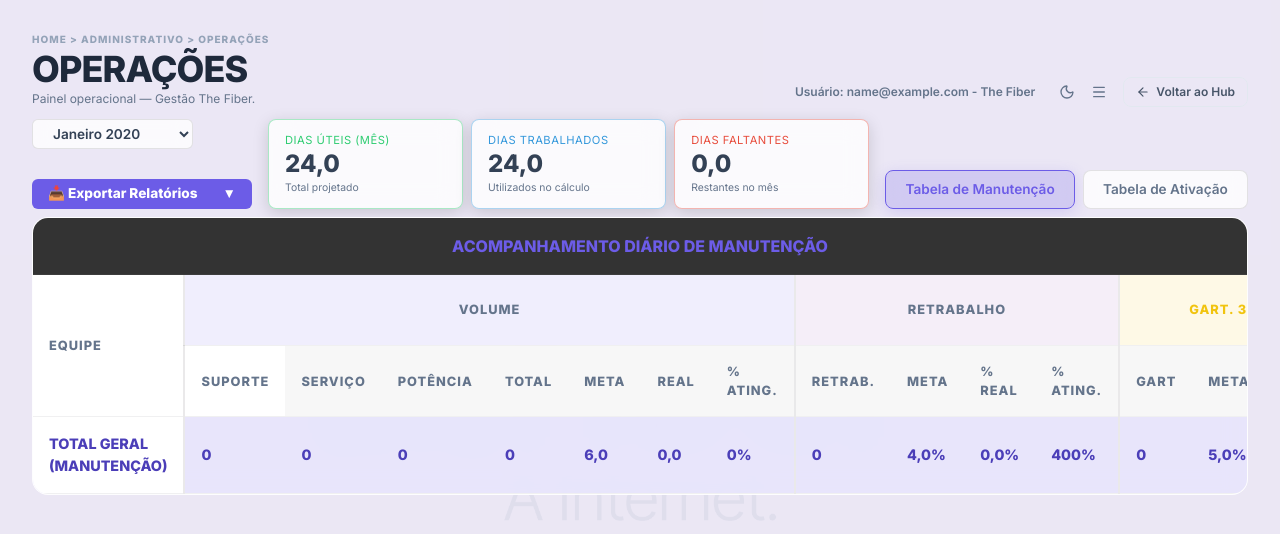
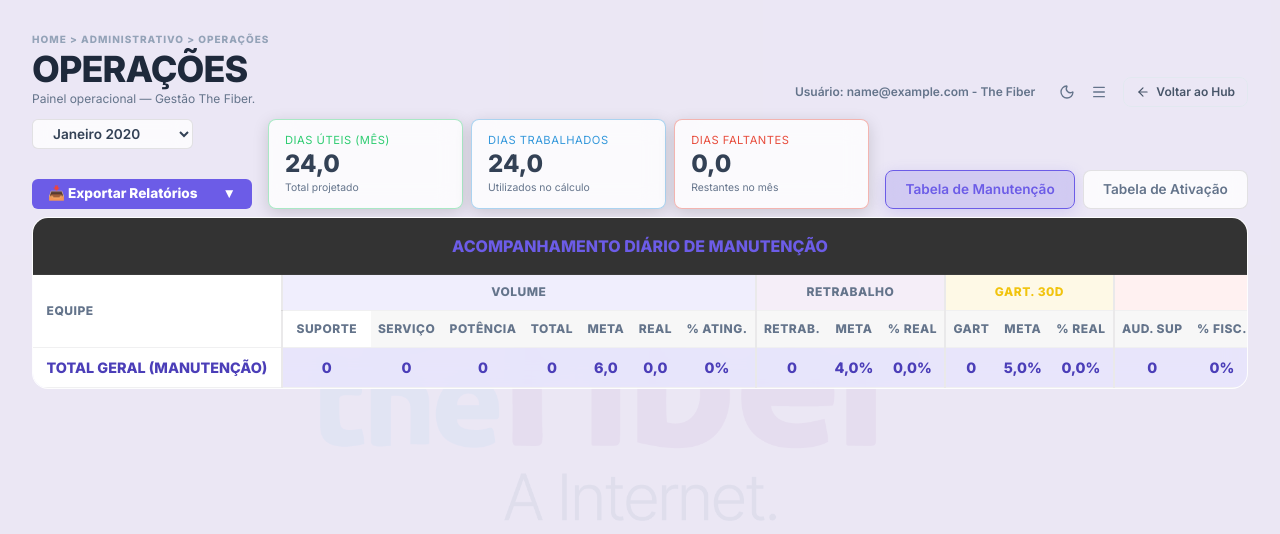
Before and after one commit to devthefiber/operacoes-telecom, a Django app: page / in a window 1280 px wide. Shown: the top 534 px of the page. Run offline with Django 5.2, Linux system fonts and the light colour scheme; a user stored in the database is signed in; tables that the repository leaves empty hold one stand-in row (values such as "Sample post"); parts of the project's set-up code (start-up, migrations or seed data) failed here and were passed over; some libraries are stand-ins or nearby versions.

Commit message:
Oculta colunas % Ating de retrabalho e resultado tecnico; ajusta layout e fonte da tabela

```diff
--- a/operacoes/templates/operacoes/dashboard.html
+++ b/operacoes/templates/operacoes/dashboard.html
@@ -294,19 +294,26 @@
         }
 
         th, td {
-            padding: 1rem;
-            text-align: left;
+            padding: 0.55rem 0.45rem;
+            text-align: center;
             border-bottom: 1px solid rgba(0, 0, 0, 0.05);
             position: relative;
+            white-space: nowrap;
         }
         body.dark-mode th, body.dark-mode td { border-bottom: 1px solid rgba(255, 255, 255, 0.05); }
 
+        th:first-child, td:first-child {
+            text-align: left;
+            padding-left: 0.85rem;
+            padding-right: 0.85rem;
+        }
+
         th {
             background: rgba(0,0,0,0.03);
-            font-size: 0.8rem;
+            font-size: 0.75rem;
             text-transform: uppercase;
             color: var(--text-muted);
-            letter-spacing: 1px;
+            letter-spacing: 0.5px;
         }
         body.dark-mode th { background: rgba(0,0,0,0.3); }
 
@@ -545,14 +552,14 @@
         <div style="padding: 1rem; background: rgba(0,0,0,0.8); border-bottom: 1px solid rgba(255,255,255,0.05); font-weight: 800; text-align: center; color: var(--accent);">
             ACOMPANHAMENTO DIÁRIO DE ATIVAÇÕES
         </div>
-        <table style="min-width: 1200px; font-size: 0.8rem;">
+        <table style="width: 100%; min-width: 1000px; font-size: 0.875rem;">
             <thead>
                 <!-- Linha 1 de Cabeçalhos (Agrupamentos) -->
                 <tr>
                     <th rowspan="2" class="col-divider" style="background: rgba(108, 92, 231, 0.3);">EQUIPE DE ATIVAÇÕES</th>
                     <th colspan="4" class="col-divider" style="background: rgba(108, 92, 231, 0.1); text-align: center;">SERVIÇO</th>
-                    <th colspan="4" class="col-divider" style="background: rgba(0, 206, 201, 0.1); text-align: center;">SUPORTE (Reincidência)</th>
-                    <th colspan="8" class="col-divider" style="background: rgba(255, 118, 117, 0.1); text-align: center;">AUDITORIA</th>
+                    <th colspan="3" class="col-divider" style="background: rgba(0, 206, 201, 0.1); text-align: center;">SUPORTE (Reincidência)</th>
+                    <th colspan="6" class="col-divider" style="background: rgba(255, 118, 117, 0.1); text-align: center;">AUDITORIA</th>
                     <th colspan="2" class="col-divider" style="background: rgba(230, 126, 34, 0.2); text-align: center;">FISC. AUD</th>
                 </tr>
                 <!-- Linha 2 de Cabeçalhos (Métricas) -->
@@ -566,8 +573,7 @@
                     <!-- SUPORTE -->
                     <th>SUP.</th>
                     <th>META</th>
-                    <th>% <=30D</th>
-                    <th class="col-divider">% ATING.</th>
+                    <th class="col-divider">% <=30D</th>
 
                     <!-- AUDITORIA -->
                     <th>AUD. SUP</th>
@@ -575,9 +581,7 @@
                     <th>APROV.</th>
                     <th>REP.</th>
                     <th>META</th>
-                    <th>REAL</th>
-                    <th>REAL EQU.</th>
-                    <th class="col-divider">% ATING.</th>
+                    <th class="col-divider">REAL</th>
 
                     <!-- FISC. AUD -->
                     <th>APROV.</th>
@@ -596,16 +600,13 @@
 
                     <td>{{ equipe.total_reinc }}</td>
                     <td>{{ meta.ativacao_meta_reincidencia|floatformat:1 }}%</td>
-                    <td>{{ equipe.pct_reinc|floatformat:1 }}%</td>
-                    <td class="col-divider">{{ equipe.pct_ating_reinc|floatformat:0 }}%</td>
+                    <td class="col-divider">{{ equipe.pct_reinc|floatformat:1 }}%</td>
                     <td>{{ equipe.total_auditorias }}</td>
                     <td>{{ equipe.pct_fisc|floatformat:0 }}%</td>
                     <td>{{ equipe.total_aprov|default:0 }}</td>
                     <td>{{ equipe.total_reprov }}</td>
                     <td>{{ meta.ativacao_meta_auditoria|floatformat:1 }}</td>
-                    <td>{{ equipe.real_aud|floatformat:1 }}</td>
-                    <td>{{ equipe.real_aud|floatformat:1 }}</td>
-                    <td class="col-divider">{{ equipe.pct_ating_aud|floatformat:0 }}%</td>
+                    <td class="col-divider">{{ equipe.real_aud|floatformat:1 }}</td>
 
                     <td style="color: #e67e22; font-weight: bold;">{{ equipe.total_fisc_aprov|default:0 }}</td>
                     <td class="col-divider" style="color: #e67e22; font-weight: bold;">{{ equipe.total_fisc_reprov|default:0 }}</td>
@@ -626,9 +627,8 @@
 
                     <td>{{ tecnico.reincidencias }}</td>
                     <td>{{ meta.ativacao_meta_reincidencia|floatformat:1 }}%</td>
-                    <td>{{ tecnico.pct_reinc|floatformat:1 }}%</td>
                     <td class="col-divider">
-                        {{ tecnico.pct_ating_reinc|floatformat:0 }}%
+                        {{ tecnico.pct_reinc|floatformat:1 }}%
                         {% if tecnico.pct_reinc <= meta.ativacao_meta_reincidencia %}
                             <span class="status-badge status-good">OK</span>
                         {% else %}
@@ -640,18 +640,16 @@
                     <td>{{ tecnico.aprovadas }}</td>
                     <td>{{ tecnico.reprovadas }}</td>
                     <td style="color: rgba(255,255,255,0.2);">-</td>
-                    <td>{{ tecnico.real_aud|floatformat:1 }}</td>
-                    <td style="color: rgba(255,255,255,0.2);">-</td>
-                    <td class="col-divider" style="color: rgba(255,255,255,0.2);">-</td>
+                    <td class="col-divider">{{ tecnico.real_aud|floatformat:1 }}</td>
 
                     <td style="color: #e67e22;">{{ tecnico.fisc_aud_aprov|default:0 }}</td>
                     <td class="col-divider" style="color: #e67e22;">{{ tecnico.fisc_aud_reprov|default:0 }}</td>
                 </tr>
                 {% endfor %}
-                <tr class="spacer-row"><td colspan="20" style="background: transparent !important; border: none !important; height: 15px;"></td></tr>
+                <tr class="spacer-row"><td colspan="16" style="background: transparent !important; border: none !important; height: 15px;"></td></tr>
                 {% empty %}
                 <tr>
-                    <td colspan="19" style="text-align: center; padding: 2rem;">Nenhuma equipe cadastrada com serviço neste mês.</td>
+                    <td colspan="16" style="text-align: center; padding: 2rem;">Nenhuma equipe cadastrada com serviço neste mês.</td>
                 </tr>
                 {% endfor %}
             </tbody>
@@ -665,16 +663,13 @@
 
                     <td>{{ total_ativacao.reinc }}</td>
                     <td>{{ meta.ativacao_meta_reincidencia|floatformat:1 }}%</td>
-                    <td>{{ total_ativacao.pct_reinc|floatformat:1 }}%</td>
-                    <td class="col-divider">{{ total_ativacao.pct_ating_reinc|floatformat:0 }}%</td>
+                    <td class="col-divider">{{ total_ativacao.pct_reinc|floatformat:1 }}%</td>
                     <td>{{ total_ativacao.auditorias }}</td>
                     <td>{{ total_ativacao.pct_fisc|floatformat:0 }}%</td>
                     <td>{{ total_ativacao.aprov }}</td>
                     <td>{{ total_ativacao.reprov }}</td>
                     <td>{{ meta.ativacao_meta_auditoria|floatformat:1 }}</td>
-                    <td>{{ total_ativacao.real_aud|floatformat:1 }}</td>
-                    <td>{{ total_ativacao.real_aud|floatformat:1 }}</td>
-                    <td class="col-divider">{{ total_ativacao.pct_ating_aud|floatformat:0 }}%</td>
+                    <td class="col-divider">{{ total_ativacao.real_aud|floatformat:1 }}</td>
 
                     <td style="color: #e67e22; font-weight: bold;">{{ total_ativacao.fisc_aud_aprov|default:0 }}</td>
                     <td class="col-divider" style="color: #e67e22; font-weight: bold;">{{ total_ativacao.fisc_aud_reprov|default:0 }}</td>
@@ -688,25 +683,23 @@
         <div style="padding: 1rem; background: rgba(0,0,0,0.8); border-bottom: 1px solid rgba(255,255,255,0.05); font-weight: 800; text-align: center; color: var(--primary);">
             ACOMPANHAMENTO DIÁRIO DE MANUTENÇÃO
         </div>
-        <table style="min-width: 1200px; font-size: 0.8rem;">
+        <table style="width: 100%; min-width: 1100px; font-size: 0.875rem;">
             <thead>
                 <tr>
                     <th rowspan="2" class="col-divider" style="background: rgba(108, 92, 231, 0.3);">EQUIPE</th>
                     <th colspan="7" class="col-divider" style="background: rgba(108, 92, 231, 0.1); text-align: center;">VOLUME</th>
-                    <th colspan="4" class="col-divider" style="background: rgba(155, 89, 182, 0.1); text-align: center;">RETRABALHO</th>
+                    <th colspan="3" class="col-divider" style="background: rgba(155, 89, 182, 0.1); text-align: center;">RETRABALHO</th>
                     <th colspan="3" class="col-divider" style="background: rgba(241, 196, 15, 0.1); text-align: center; color: #f1c40f;">GART. 30D</th>
                     <th colspan="8" class="col-divider" style="background: rgba(255, 118, 117, 0.1); text-align: center;">AUDITORIA</th>
                     <th colspan="2" class="col-divider" style="background: rgba(230, 126, 34, 0.2); text-align: center;">FISC. AUD</th>
-                    <th colspan="2" class="col-divider" style="background: rgba(52, 152, 219, 0.2); text-align: center;">RESULTADO TÉCNICO</th>
                     <th rowspan="2" style="background: rgba(52, 152, 219, 0.4); text-align: center;">NOTA FINAL</th>
                 </tr>
                 <tr>
                     <th>SUPORTE</th><th>SERVIÇO</th><th>POTÊNCIA</th><th>TOTAL</th><th>META</th><th>REAL</th><th class="col-divider">% ATING.</th>
-                    <th>RETRAB.</th><th>META</th><th>% REAL</th><th class="col-divider">% ATING.</th>
+                    <th>RETRAB.</th><th>META</th><th class="col-divider">% REAL</th>
                     <th>GART</th><th>META</th><th class="col-divider">% REAL</th>
                     <th>AUD. SUP</th><th>% FISC.</th><th>APROV.</th><th>REP.</th><th>META</th><th>% REAL</th><th>REAL</th><th class="col-divider">% ATING.</th>
                     <th>APROV.</th><th class="col-divider">REP.</th>
-                    <th style="color: #3498db;">80%</th><th class="col-divider" style="color: #e74c3c;">20%</th>
                 </tr>
             </thead>
             <tbody>
@@ -723,8 +716,7 @@
 
                     <td>{{ equipe.total_reinc }}</td> <!-- RETRAB -->
                     <td>{{ meta.manutencao_meta_retrabalho|floatformat:1 }}%</td> <!-- META RETRAB -->
-                    <td>{{ equipe.pct_reinc|floatformat:1 }}%</td>
-                    <td class="col-divider">{{ equipe.pct_ating_reinc|floatformat:0 }}%</td>
+                    <td class="col-divider">{{ equipe.pct_reinc|floatformat:1 }}%</td>
 
                     <td>{{ equipe.total_gart }}</td> <!-- GART -->
                     <td>{{ meta.manutencao_meta_garantia_30d|floatformat:1 }}%</td> <!-- META GART -->
@@ -742,8 +734,6 @@
                     <td style="color: #e67e22; font-weight: bold;">{{ equipe.total_fisc_aprov|default:0 }}</td>
                     <td class="col-divider" style="color: #e67e22; font-weight: bold;">{{ equipe.total_fisc_reprov|default:0 }}</td>
 
-                    <td>{{ equipe.res_tecnico_vol|floatformat:0 }}%</td>
-                    <td class="col-divider">{{ equipe.res_tecnico_ret|floatformat:0 }}%</td>
                     <td style="background: rgba(52, 152, 219, 0.1); font-weight: bold; color: #3498db;">{{ equipe.resultado_tecnico|floatformat:0 }}%</td>
                 </tr>
                 {% for tecnico in equipe.tecnicos %}
@@ -764,9 +754,8 @@
 
                     <td>{{ tecnico.reincidencias }}</td> <!-- RETRAB -->
                     <td>{{ meta.manutencao_meta_retrabalho|floatformat:1 }}%</td> <!-- META RETRAB -->
-                    <td>{{ tecnico.pct_reinc|floatformat:1 }}%</td>
                     <td class="col-divider">
-                        {{ tecnico.pct_ating_reinc|floatformat:0 }}%
+                        {{ tecnico.pct_reinc|floatformat:1 }}%
                         {% if tecnico.pct_reinc <= meta.manutencao_meta_retrabalho %}
                             <span class="status-badge status-good">OK</span>
                         {% else %}
@@ -790,8 +779,6 @@
                     <td style="color: #e67e22;">{{ tecnico.fisc_aud_aprov|default:0 }}</td>
                     <td class="col-divider" style="color: #e67e22;">{{ tecnico.fisc_aud_reprov|default:0 }}</td>
 
-                    <td>{{ tecnico.res_tecnico_vol|floatformat:0 }}%</td>
-                    <td class="col-divider">{{ tecnico.res_tecnico_ret|floatformat:0 }}%</td>
                     <td style="background: rgba(52, 152, 219, 0.05); font-weight: bold;">
                         {% if tecnico.resultado_tecnico >= 100 %}
                             <span class="status-badge status-good">{{ tecnico.resultado_tecnico|floatformat:0 }}%</span>
@@ -801,7 +788,7 @@
                     </td>
                 </tr>
                 {% endfor %}
-                <tr class="spacer-row"><td colspan="20" style="background: transparent !important; border: none !important; height: 15px;"></td></tr>
+                <tr class="spacer-row"><td colspan="25" style="background: transparent !important; border: none !important; height: 15px;"></td></tr>
                 {% endfor %}
             </tbody>
             <tfoot>
@@ -817,8 +804,7 @@
 
                     <td>{{ total_manutencao.reinc }}</td> <!-- RETRAB -->
                     <td>{{ meta.manutencao_meta_retrabalho|floatformat:1 }}%</td> <!-- META RETRAB -->
-                    <td>{{ total_manutencao.pct_reinc|floatformat:1 }}%</td>
-                    <td class="col-divider">{{ total_manutencao.pct_ating_reinc|floatformat:0 }}%</td>
+                    <td class="col-divider">{{ total_manutencao.pct_reinc|floatformat:1 }}%</td>
 
                     <td>{{ total_manutencao.gart }}</td> <!-- GART -->
                     <td>{{ meta.manutencao_meta_garantia_30d|floatformat:1 }}%</td> <!-- META GART -->
@@ -836,8 +822,6 @@
                     <td style="color: #e67e22; font-weight: bold;">{{ total_manutencao.fisc_aud_aprov|default:0 }}</td>
                     <td class="col-divider" style="color: #e67e22; font-weight: bold;">{{ total_manutencao.fisc_aud_reprov|default:0 }}</td>
 
-                    <td>{{ total_manutencao.res_tecnico_vol|floatformat:0 }}%</td>
-                    <td class="col-divider">{{ total_manutencao.res_tecnico_ret|floatformat:0 }}%</td>
                     <td class="nota-final-bg">{{ total_manutencao.resultado_tecnico|floatformat:0 }}%</td>
                 </tr>
             </tfoot>
```
